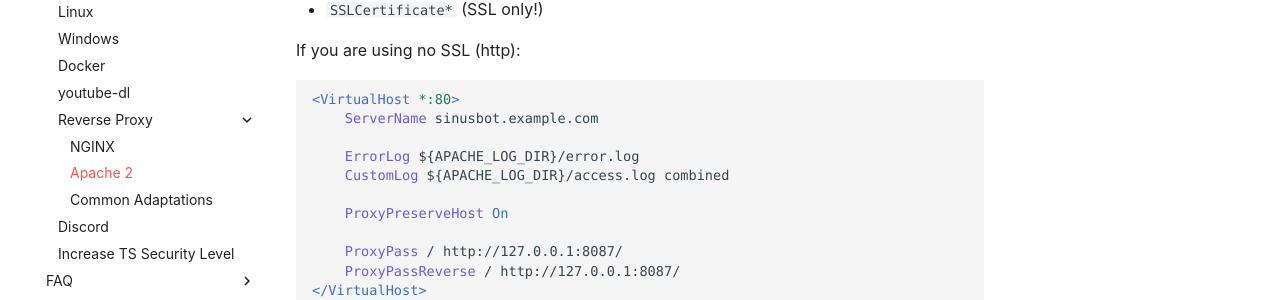
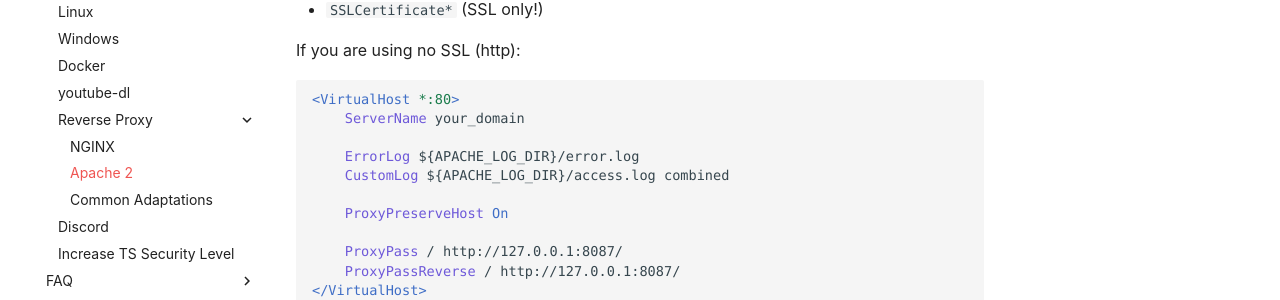
Before and after one commit to SinusBot/docs, an MkDocs documentation site: the page built from docs/reverse-proxy/apache2.md, in a window 1280 px wide and 900 px high, scrolled down 353 px. Shown: the part 150-450 px from the top of the window. Built offline with MkDocs 1.6.1 and Material for MkDocs 9.7.7, drawn with Linux system fonts in a browser that asks for light colours; comment, search, counter and statistics services are not loaded.

````diff
--- a/docs/reverse-proxy/apache2.md
+++ b/docs/reverse-proxy/apache2.md
@@ -14,7 +14,7 @@
 
 ```apache
 <VirtualHost *:80>
-    ServerName sinusbot.example.com
+    ServerName your_domain
 
     ErrorLog ${APACHE_LOG_DIR}/error.log
     CustomLog ${APACHE_LOG_DIR}/access.log combined
````
Also changed, not shown: docs/reverse-proxy/nginx.md (+1 -1 lines).
